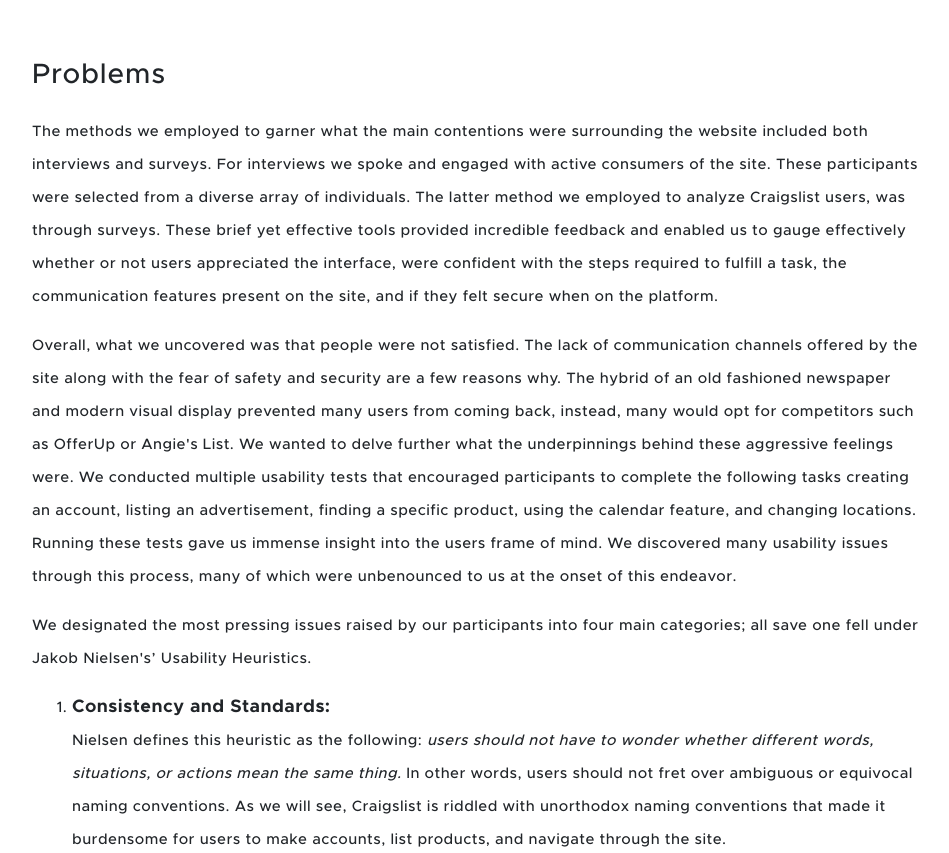
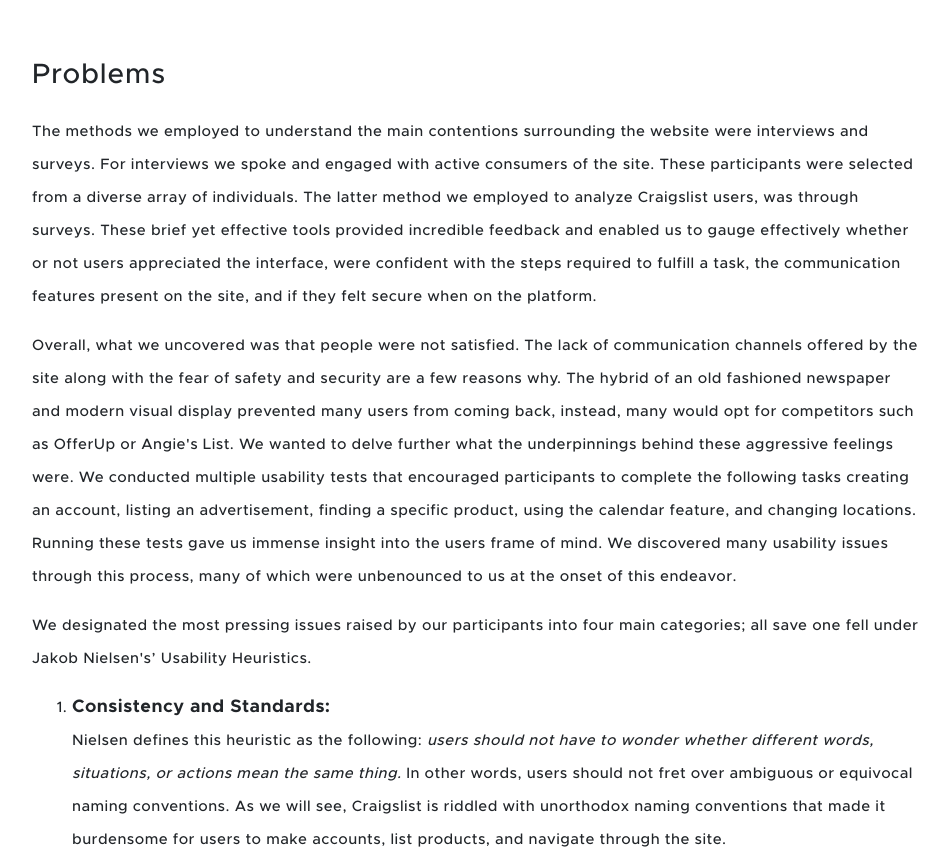
Before and after one commit to mazarady/mazarady.github.io, a website: page craigslist.html in a window 1280 px wide. Shown: the part 1097-1950 px from the top of the page, without its empty margins (163-1112 px from the left). Drawn offline with Linux system fonts and the light colour scheme.

Commit message:
Update craigslist.html

```diff
--- a/craigslist.html
+++ b/craigslist.html
@@ -373,7 +373,7 @@
       <h3 class = "mt-5 text-left" style="font-family: proxima; line-height: 2.2em; letter-spacing: .03em; word-wrap: break-word;"> Problems
       </h3>
       <p class = "mt-2 text-left" style="font-size: 15px; font-family: proxima; line-height: 2.2em; letter-spacing: .03em; word-wrap: break-word;">
-            The methods we employed to garner what the main contentions were surrounding the website included both interviews and surveys. For interviews we spoke and engaged with active consumers of the site. These participants were selected from a diverse array of individuals. The latter method we employed to analyze Craigslist users, was through surveys. These brief yet effective tools provided incredible feedback and enabled us to gauge effectively whether or not users appreciated the interface, were confident with the steps required to fulfill a task, the communication features present on the site, and if they felt secure when on the platform.
+            The methods we employed to understand the main contentions surrounding the website were interviews and surveys. For interviews we spoke and engaged with active consumers of the site. These participants were selected from a diverse array of individuals. The latter method we employed to analyze Craigslist users, was through surveys. These brief yet effective tools provided incredible feedback and enabled us to gauge effectively whether or not users appreciated the interface, were confident with the steps required to fulfill a task, the communication features present on the site, and if they felt secure when on the platform.
       </p>
 
       <p class = "mt-2 text-left" style="font-size: 15px; font-family: proxima; line-height: 2.2em; letter-spacing: .03em; word-wrap: break-word;">
```
